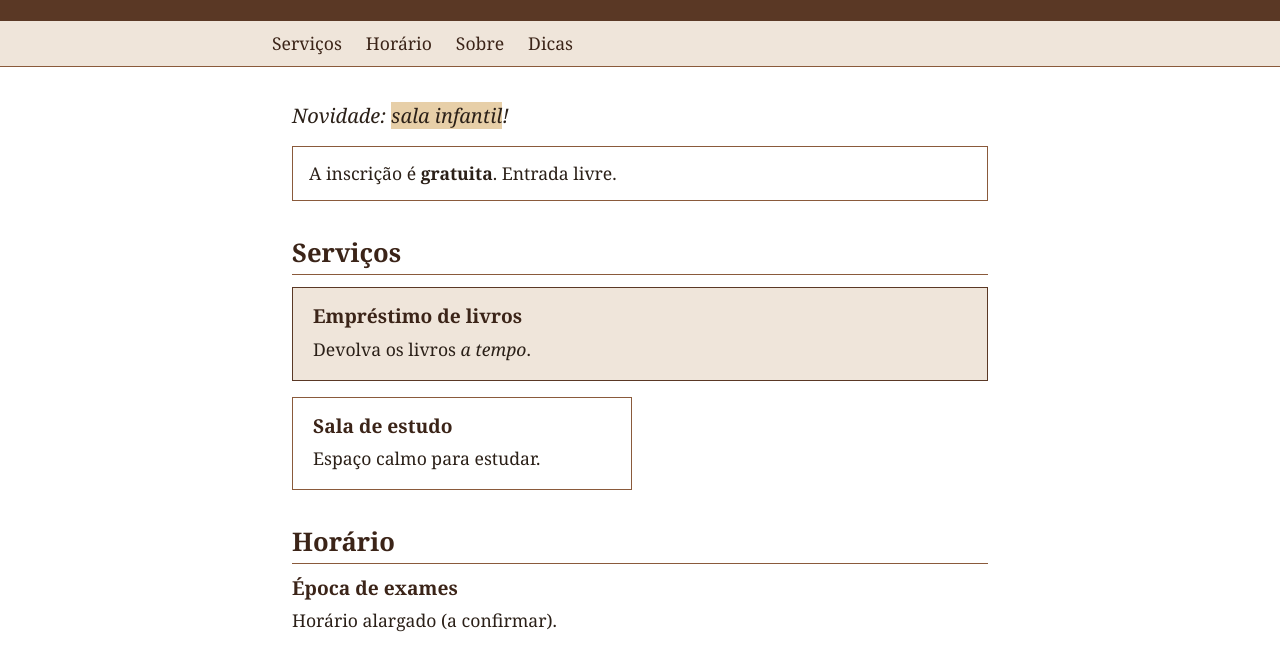
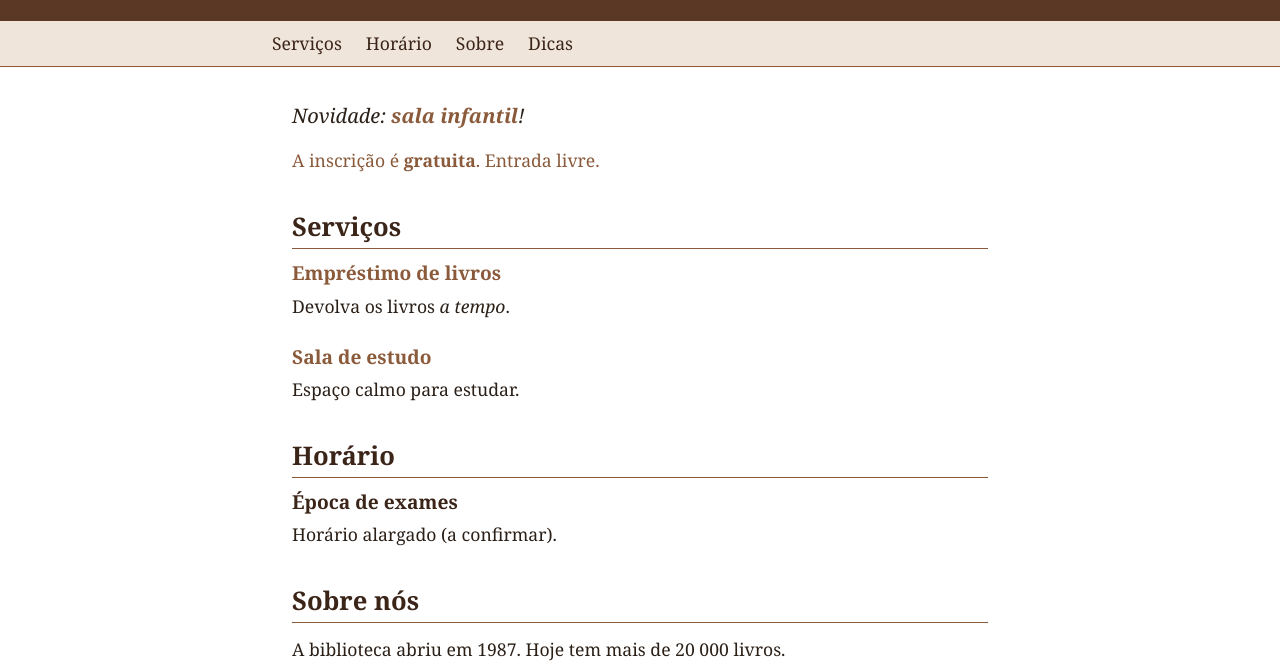
Before and after one commit to leonor118/biblioteca-do-bairro, a plain HTML site: page index.html in a window 1280 px wide. Shown: the part 116-784 px from the top of the page. Drawn offline with Linux system fonts and the light colour scheme.

Commit message:
Visual mais simples, com cor

```diff
--- a/estilos.css
+++ b/estilos.css
@@ -60,8 +60,9 @@ a:hover {
 }
 
 mark {
-  background: #e7cfa8;
-  color: var(--texto);
+  background: none;
+  color: var(--castanho-medio);
+  font-weight: bold;
 }
 
 code {
@@ -152,9 +153,8 @@ main section {
 }
 
 .aviso {
-  border: 1px solid var(--castanho-medio);
-  padding: 0.75rem 1rem;
   margin: 0;
+  color: var(--castanho-medio);
 }
 
 /* Catálogo */
@@ -162,12 +162,15 @@ main section {
 .catalogo {
   display: grid;
   grid-template-columns: repeat(auto-fit, minmax(14rem, 1fr));
-  gap: 1rem;
+  gap: 1.5rem 2.5rem;
+}
+
+.cartao h3 {
+  color: var(--castanho-medio);
 }
 
 .cartao {
-  border: 1px solid var(--castanho-medio);
-  padding: 1rem 1.25rem;
+  padding: 0;
 }
 
 .cartao p:last-child {
@@ -176,8 +179,6 @@ main section {
 
 .cartao-largo {
   grid-column: 1 / -1;
-  background: var(--castanho-claro);
-  border-color: var(--castanho);
 }
 
 /* Contactos */
```
